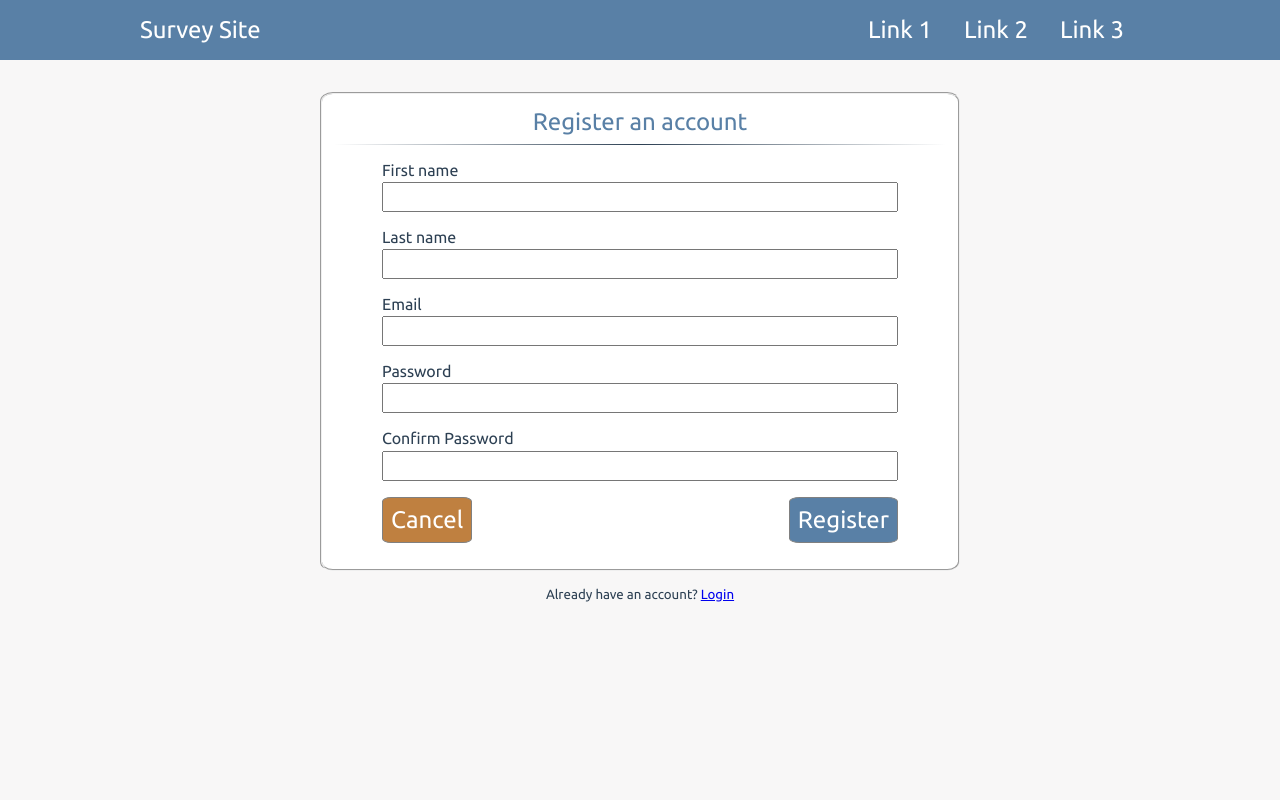
After one commit to GeorgeWebberley/surveyApp, a Flask app: template app/templates/register.html in a window 1280 px wide. The commit adds this page. Run offline with Flask 2, Linux system fonts and the light colour scheme; the template is opened without the code that fills it: values that come from a table or form of the project are taken from there, others are empty; some libraries are stand-ins or nearby versions.

Commit message:
Completed registration form and flash messages

```diff
--- a/app/forms.py
+++ b/app/forms.py
@@ -0,0 +1,19 @@
+from flask_wtf import FlaskForm
+from wtforms import StringField, PasswordField, BooleanField, SubmitField
+from wtforms.validators import DataRequired, Length, Email, EqualTo
+
+# classes inherit from FlaskForm
+class RegistrationForm(FlaskForm):
+    first_name = StringField('First name', validators=[DataRequired(), Length(max=30)])
+    last_name = StringField('Last name', validators=[DataRequired(), Length(max=30)])
+    email = StringField('Email', validators=[DataRequired(), Email()])
+    password = PasswordField('Password', validators=[DataRequired(), Length(min=6)])
+    password2 = PasswordField('Confirm Password', validators=[DataRequired(), EqualTo('password')])
+    submit = SubmitField('Register')
+
+
+class LoginForm(FlaskForm):
+    email = StringField('Email', validators=[DataRequired(), Email()])
+    password = PasswordField('Password', validators=[DataRequired()])
+    remember = BooleanField('Remember Me')
+    submit = SubmitField('Login')
--- a/app/static/main.css
+++ b/app/static/main.css
@@ -1,16 +1,24 @@
 :root {
   --base-hue: 210;
-  --danger-hue-offset: 180;
-  --danger-hue: calc(var(--base-hue) - var(--danger-hue-offset));
+  --complementary-hue-offset: 180;
+  --complementary-hue: calc(var(--base-hue) - var(--complementary-hue-offset));
   --primary-colour: hsla(var(--base-hue), 30%, 50%);
   --primary-colour-dark: hsla(var(--base-hue), 30%, 25%);
-  --complementary-colour: hsla(var(--danger-hue), 50%, 50%);
-  --complementary-colour-dark: hsla(var(--danger-hue), 30%, 25%);
+  --complementary-colour: hsla(var(--complementary-hue), 50%, 50%);
+  --complementary-colour-dark: hsla(var(--complementary-hue), 30%, 25%);
+  --background-colour: hsla(var(--complementary-hue), 10%, 97%);
+  --success-colour: hsla(110, 100%, 78%, 0.5);
+  --error-colour: hsla(0, 100%, 78%, 0.3);
   --primary-transition: 0.3s all ease;
   --main-font: "Ubuntu", sans-serif;
 }
 
+html {
+  background-color: var(--background-colour);
+}
+
 body {
+  background-color: var(--background-colour);
   position: relative;
   font-family: var(--main-font);
   min-height: 100vh;
@@ -23,7 +31,7 @@ body {
 .navbar {
   width: 100%;
   height: 60px;
-  background-color: white;
+  background-color: var(--primary-colour);
   margin: 0;
   padding: 0;
 }
@@ -40,7 +48,7 @@ body {
 
 .navbar-logo {
   text-decoration: none;
-  color: var(--primary-colour);
+  color: white;
 }
 
 .navbar-links {
@@ -54,14 +62,14 @@ body {
   line-height: 60px;
   width: 6rem;
   text-decoration: none;
-  color: var(--primary-colour);
+  color: white;
   height: 100%;
   transition: var(--primary-transition);
 }
 
 .navbar-link:hover {
-  background-color: var(--primary-colour);
-  color: white;
+  color: var(--primary-colour);
+  background-color: white;
 }
 
 .bar {
@@ -70,7 +78,7 @@ body {
   background-image: linear-gradient(
     to right,
     rgba(0, 0, 0, 0),
-    black,
+    var(--primary-colour-dark),
     rgba(0, 0, 0, 0)
   );
 }
@@ -85,21 +93,17 @@ body {
   height: calc(100vh - 120px);
 }
 
-/* .landing-center {
-  height: 80%;
-} */
 
 .landing-logo {
   font-size: 8rem;
   margin: 1rem;
-  background: -webkit-linear-gradient(var(--primary-colour), #333);
+  background: -webkit-linear-gradient(var(--primary-colour), var(--primary-colour-dark));
   -webkit-background-clip: text;
   -webkit-text-fill-color: transparent;
 }
 
-.button-row {
+.btn-row {
   display: flex;
-  width: 100%;
   justify-content: space-between;
 }
 
@@ -136,6 +140,76 @@ body {
   box-shadow: 5px 5px 5px grey;
 }
 
+
+/* ------REGISTER/LOGIN PAGE------ */
+
+
+.form-container {
+  margin: 2rem 3rem;
+  display: flex;
+  flex-direction: column;
+  align-items: center;
+}
+
+.fieldset {
+  margin: 0;
+  border-radius: 2%;
+  background-color: white;
+}
+
+.form {
+  /* background-color: white; */
+  width: 100%;
+  max-width: 40rem;
+}
+
+.form-title {
+  text-align: center;
+  margin: 0.5rem 0;
+  font-size: 1.5rem;
+  color: var(--primary-colour);
+}
+
+.form-field {
+  display: flex;
+  flex-direction: column;
+  margin: 1rem 3rem;
+}
+
+.form-label {
+  color: var(--primary-colour-dark);
+  margin-bottom: 0.2rem;
+}
+
+.form-input {
+  height: 1.5rem;
+}
+
+.form-input:hover {
+  box-shadow: 0 0 1px var(--primary-colour);
+}
+
+.form-input-error {
+
+}
+
+.invalid {
+
+}
+
+.login-link {
+  color: var(--primary-colour-dark);
+  margin: 1rem;
+
+}
+
+.btn-form {
+  margin: 1rem 3rem;
+}
+
+
+
+
 /* ------IMPORT PAGE------ */
 
 .container {
@@ -144,7 +218,36 @@ body {
 }
 
 .upload {
+  display: flex;
+  align-items: center;
+  justify-content: center;
   margin-top: 1rem;
   height: 75vh;
   width: 100%;
+  background-image: linear-gradient(to right, var(--complementary-colour), var(--primary-colour));
+  border: 4px dashed white;
 }
+
+
+
+/* ------MESSAGES------ */
+
+.message {
+  max-width: 30rem;
+  height: 2rem;
+  margin: 1rem auto;
+  padding: 0 1rem;
+  line-height: 2rem;
+}
+
+.success{
+  background-color: var(--success-colour);
+  border: 1px solid green;
+  color: darkgreen;
+}
+
+.error {
+  background-color: var(--error-colour);
+  border: 1px solid red;
+  color: darkred;
+}
--- a/app/templates/layout.html
+++ b/app/templates/layout.html
@@ -18,8 +18,8 @@
       rel="stylesheet"
     />
     <!-- dropzone css -->
-    {{ dropzone.load_css() }} {{ dropzone.style('border: 2px dashed #0087F7;
-    height: 100%; width: 100%;') }}
+    {{ dropzone.load_css() }} {{ dropzone.style(' height: 100%; width: 100%; border: none;
+     font-size: 4rem; font-family: "Ubuntu", sans-serif; color: var(--primary-colour);') }}
   </head>
   <body>
     <header>
@@ -33,8 +33,17 @@
           </div>
         </div>
       </nav>
-      <div class="bar"></div>
+      <!-- <div class="bar"></div> -->
     </header>
+    {% with messages = get_flashed_messages(with_categories=true) %}
+      {% if messages %}
+        {% for category, message in messages %}
+          <div class="{{ category }} message">
+            {{ message }}
+          </div>
+        {% endfor %}
+      {% endif %}
+    {% endwith %}
     {% block content %} {% endblock %}
     <!-- <script
         src="https://code.jquery.com/jquery-3.3.1.slim.min.js"
@@ -52,6 +61,5 @@
         crossorigin="anonymous"
       ></script> -->
     <!-- dropzone javascript -->
-    {{ dropzone.load_js() }}
   </body>
 </html>
--- /dev/null
+++ b/app/templates/login.html
@@ -0,0 +1,3 @@
+{% extends "layout.html" %} {% block content %}
+
+{% endblock content %}
--- /dev/null
+++ b/app/templates/register.html
@@ -0,0 +1,95 @@
+{% extends "layout.html" %} {% block content %}
+  <section class="form-container">
+    <!-- action is empty string so that we post back to our current route -->
+    <form class="form" action="" method="post">
+      <!-- hidden tag helps protect against CSRF (by using CSRF token) -->
+      {{ form.hidden_tag() }}
+      <fieldset class="fieldset">
+        <div class="form-title">Register an account</div>
+          <div class="bar"></div>
+          <div class="form-field">
+            {{ form.first_name.label(class="form-label") }}
+            {% if form.first_name.errors %}
+                {{ form.first_name(class="form-input form-input-error") }}
+                <div class="invalid">
+                    {% for error in form.first_name.errors %}
+                        <span>{{ error }}</span>
+                    {% endfor %}
+                </div>
+            {% else %}
+                {{ form.first_name(class="form-input") }}
+            {% endif %}
+          </div>
+
+          <div class="form-field">
+            {{ form.last_name.label(class="form-label") }}
+            {% if form.last_name.errors %}
+                {{ form.last_name(class="form-input form-input-error") }}
+                <div class="invalid">
+                    {% for error in form.last_name.errors %}
+                        <span>{{ error }}</span>
+                    {% endfor %}
+                </div>
+            {% else %}
+                {{ form.last_name(class="form-input") }}
+            {% endif %}
+          </div>
+
+          <div class="form-field">
+            {{ form.email.label(class="form-label") }}
+            {% if form.email.errors %}
+                {{ form.email(class="form-input form-input-error") }}
+                <div class="invalid">
+                    {% for error in form.email.errors %}
+                        <span>{{ error }}</span>
+                    {% endfor %}
+                </div>
+            {% else %}
+                {{ form.email(class="form-input") }}
+            {% endif %}
+          </div>
+
+
+          <div class="form-field">
+            {{ form.password.label(class="form-label") }}
+            {% if form.password.errors %}
+                {{ form.password(class="form-input form-input-error") }}
+                <div class="invalid">
+                    {% for error in form.password.errors %}
+                        <span>{{ error }}</span>
+                    {% endfor %}
+                </div>
+            {% else %}
+                {{ form.password(class="form-input") }}
+            {% endif %}
+          </div>
+
+
+          <div class="form-field">
+            {{ form.password2.label(class="form-label") }}
+            {% if form.password2.errors %}
+                {{ form.password2(class="form-input form-input-error") }}
+                <div class="invalid">
+                    {% for error in form.password2.errors %}
+                        <span>{{ error }}</span>
+                    {% endfor %}
+                </div>
+            {% else %}
+                {{ form.password2(class="form-input") }}
+            {% endif %}
+          </div>
+
+
+          <div class="btn-row btn-form">
+            <a class="btn btn-secondary" href="{{ url_for('index') }}">Cancel</a>
+            {{ form.submit(class="btn btn-primary") }}
+          </div>
+
+      </fieldset>
+
+    </form>
+    <small class="login-link">
+      Already have an account? <a href="{{ url_for('login') }}">Login</a>
+    </small>
+  </section>
+{% endblock content %}
```
Also changed, not shown: app/__init__.py (+6 -1 lines), app/routes.py (+17 -1 lines), app/templates/import.html (+5 -3 lines), app/templates/index.html (+4 -4 lines), documentation.md (+8 -0 lines), 3 other files.
